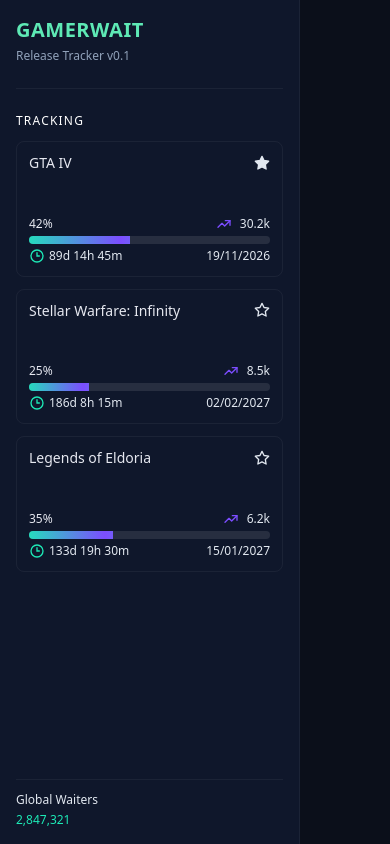
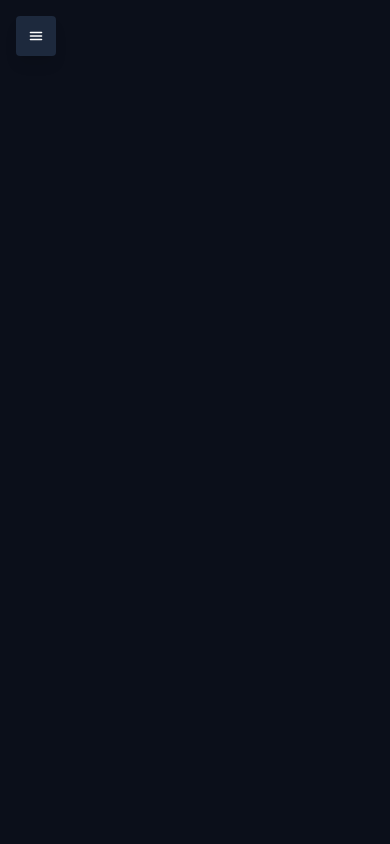
Before and after one commit to cristianbyte/gamerwait, a React (Vite) app: page / in a window 390 px wide. Built offline with nearby package versions, Linux system fonts and the light colour scheme.

Commit message:
feat: enhance Sidebar and GlobalWaiters components with toggle functionality and styling improvements

```diff
--- a/src/components/layout/Sidebar.jsx
+++ b/src/components/layout/Sidebar.jsx
@@ -1,24 +1,94 @@
+import { useState } from "react";
 import TrackedGameList from "../sidebar/TrackedGameList";
 import GlobalWaiters from "../sidebar/GlobalWaiters";
 
 export default function Sidebar() {
+  const [open, setOpen] = useState(false);
+
+  const closeSVG = (
+    <svg
+      xmlns="http://www.w3.org/2000/svg"
+      fill="none"
+      viewBox="0 0 24 24"
+      strokeWidth={2.5}
+      stroke="currentColor"
+      className="w-6 h-6"
+    >
+      <path
+        strokeLinecap="round"
+        strokeLinejoin="round"
+        d="M6 18L18 6M6 6l12 12"
+      />
+    </svg>
+  );
+  const openSVG = (
+    <svg
+      xmlns="http://www.w3.org/2000/svg"
+      fill="none"
+      viewBox="0 0 24 24"
+      strokeWidth={2.5}
+      stroke="currentColor"
+      className="w-6 h-6"
+    >
+      <path
+        strokeLinecap="round"
+        strokeLinejoin="round"
+        d="M3.75 6.75h16.5M3.75 12h16.5m-16.5 5.25h16.5"
+      />
+    </svg>
+  );
+
   return (
-    <aside className="w-75 bg-slate-900 text-slate-200 border-r border-white/5 p-4 flex flex-col gap-6">
-      {/* Brand */}
-      <div>
-        <h1 className="text-xl font-semibold tracking-wide text-emerald-300">
-          GAMERWAIT
-        </h1>
-        <p className="text-xs text-slate-400 mt-1">Release Tracker v0.1</p>
-      </div>
+    <>
+      {/* TOGGLE */}
+      <button
+        onClick={() => setOpen(!open)}
+        className="
+          fixed top-4 left-4 z-50
+          bg-slate-800 text-white
+          px-3 py-2 rounded h-10 w-10
+          md:hidden
+          flex items-center justify-center
+          shadow-lg
+        "
+      >
+        {open ? closeSVG : openSVG}
+      </button>
 
-      <div className="h-px bg-white/5" />
+      {/* OVERLAY  */}
+      {open && (
+        <div
+          onClick={() => setOpen(false)}
+          className="
+            fixed inset-0 bg-black/50 z-40
+            md:hidden
+          "
+        />
+      )}
 
-      <TrackedGameList />
+      {/* SIDEBAR */}
+      <aside
+        className={`
+          fixed md:static top-0 left-0 z-40
+          h-dvh bg-slate-900 text-slate-200
+          border-r border-white/5
+          flex flex-col
+          transition-transform duration-300
+          w-72
 
-      <div className="flex-1" />
+          ${open ? "translate-x-0" : "-translate-x-full"}
+          md:translate-x-0
+        `}
+      >
+        {/* Header */}
+        <div className="p-4 pt-16 md:pt-4">
+          <h1 className="text-xl font-semibold text-emerald-300">GAMERWAIT</h1>
+          <p className="text-xs text-slate-400">Release Tracker v0.1</p>
+        </div>
 
-      <GlobalWaiters />
-    </aside>
+        <TrackedGameList />
+        <GlobalWaiters />
+      </aside>
+    </>
   );
 }
--- a/src/components/sidebar/GlobalWaiters.jsx
+++ b/src/components/sidebar/GlobalWaiters.jsx
@@ -1,7 +1,8 @@
 export default function GlobalWaiters() {
   return (
-    <div className="text-xs text-muted">
-      <div className="h-px bg-white/5 mb-3" />
+    <div className="text-xs text-muted p-4 pt-0">
+      <div className="h-px bg-slate/20 mb-3 w-full" />
+
       <p>Global Waiters</p>
       <p className="text-neon font-medium mt-1">2,847,321</p>
     </div>
--- a/src/components/sidebar/TrackedGameCard.jsx
+++ b/src/components/sidebar/TrackedGameCard.jsx
@@ -23,7 +23,7 @@ export default function TrackedGameCard({
   };
 
   return (
-    <div className="bg-transparent w-full rounded-lg p-3 border border-white/5 hover:border-neon/40 transition-all-duration-100">
+    <div className=" cursor-pointer bg-transparent w-full rounded-lg p-3 border border-white/5 hover:border-neon/40 transition-all-duration-100">
       <div className="w-full flex justify-between items-center mb-10">
         <p className="text-sm font-medium text-text leading-tight">{title}</p>
         <svg
@@ -35,6 +35,8 @@ export default function TrackedGameCard({
           onClick={toggleFavorite}
           viewBox="0 0 24 24"
         >
+          {" "}
+          m
           <path fill="none" d="M0 0h24v24H0z" />
           <path
             stroke="currentColor"
--- a/src/components/sidebar/TrackedGameList.jsx
+++ b/src/components/sidebar/TrackedGameList.jsx
@@ -2,7 +2,7 @@ import TrackedGameCard from "./TrackedGameCard";
 
 export default function TrackedGameList() {
   return (
-    <section className="flex flex-col gap-3">
+    <section className="flex flex-col h-full gap-3 relative pl-4 pt-4  pb-4 pr-2 overflow-y-scroll">
       <p className="text-xs text-white uppercase tracking-widest text-muted">
         Tracking
       </p>
--- a/src/index.css
+++ b/src/index.css
@@ -6,6 +6,12 @@
   --color-neon: #1de9b6;
   --color-accent: #7c4dff;
   --color-text: #e6e8f0;
+  --color-slate: #94a3b8;
+}
+
+* {
+  scrollbar-width: thin;
+  scrollbar-color: rgba(255, 255, 255, 0.2) transparent;
 }
 
 @layer utilities {
```
